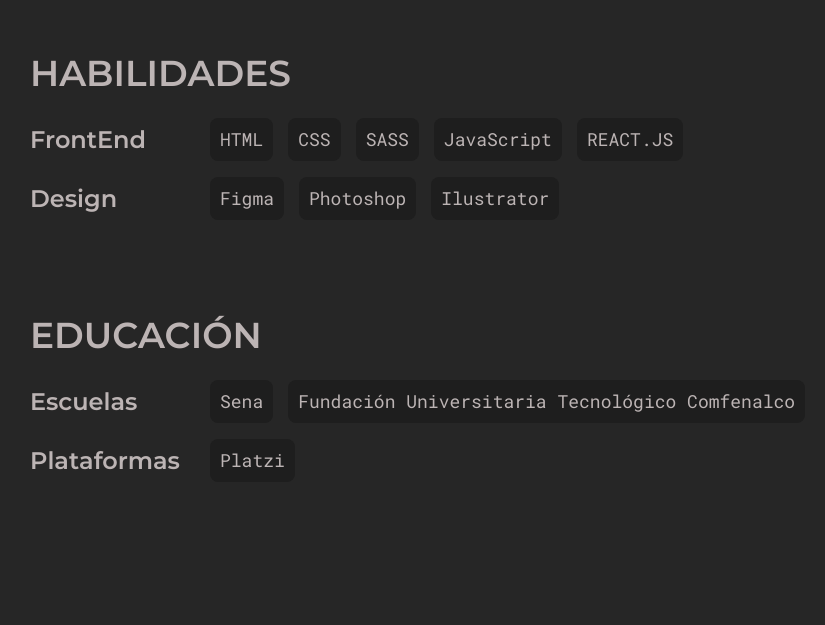
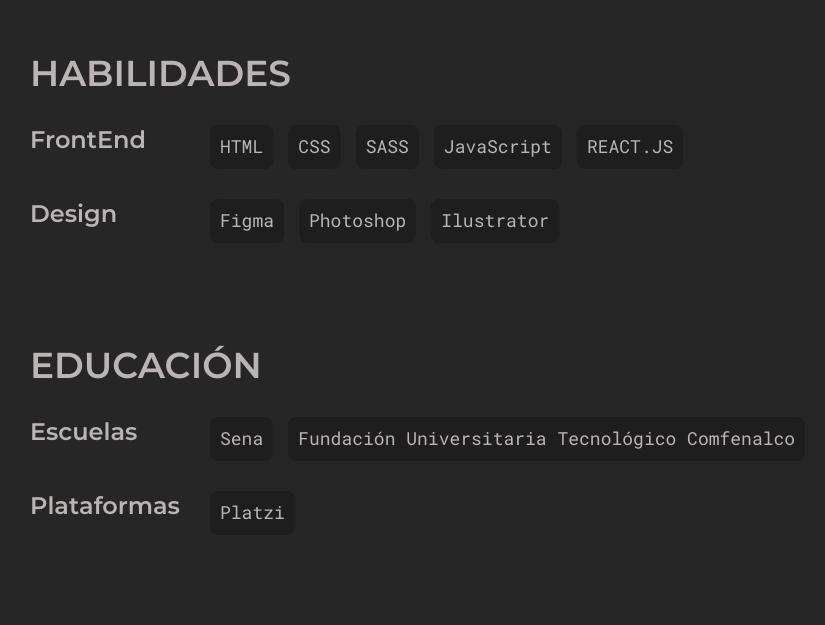
Before and after one commit to pdromoreno7/me-portafolio-web, a React (Create React App) app: page / in a window 1280 px wide. Shown: the part 3131-3756 px from the top of the page, without its empty margins (34-859 px from the left). Built offline with nearby package versions, Linux system fonts and the light colour scheme; the HTML template or start-up script is replaced by a standard one; a web font is replaced by a local one.

Commit message:
Se corrige espacios titlulos con items

```diff
--- a/src/components/AboutInfoItem.jsx
+++ b/src/components/AboutInfoItem.jsx
@@ -11,6 +11,7 @@
   margin-top: 3rem;
   .title {
     font-size: 2.4rem;
+    margin-bottom: 1.5rem;
   }
   .items {
     /* width: 60%; */
```
